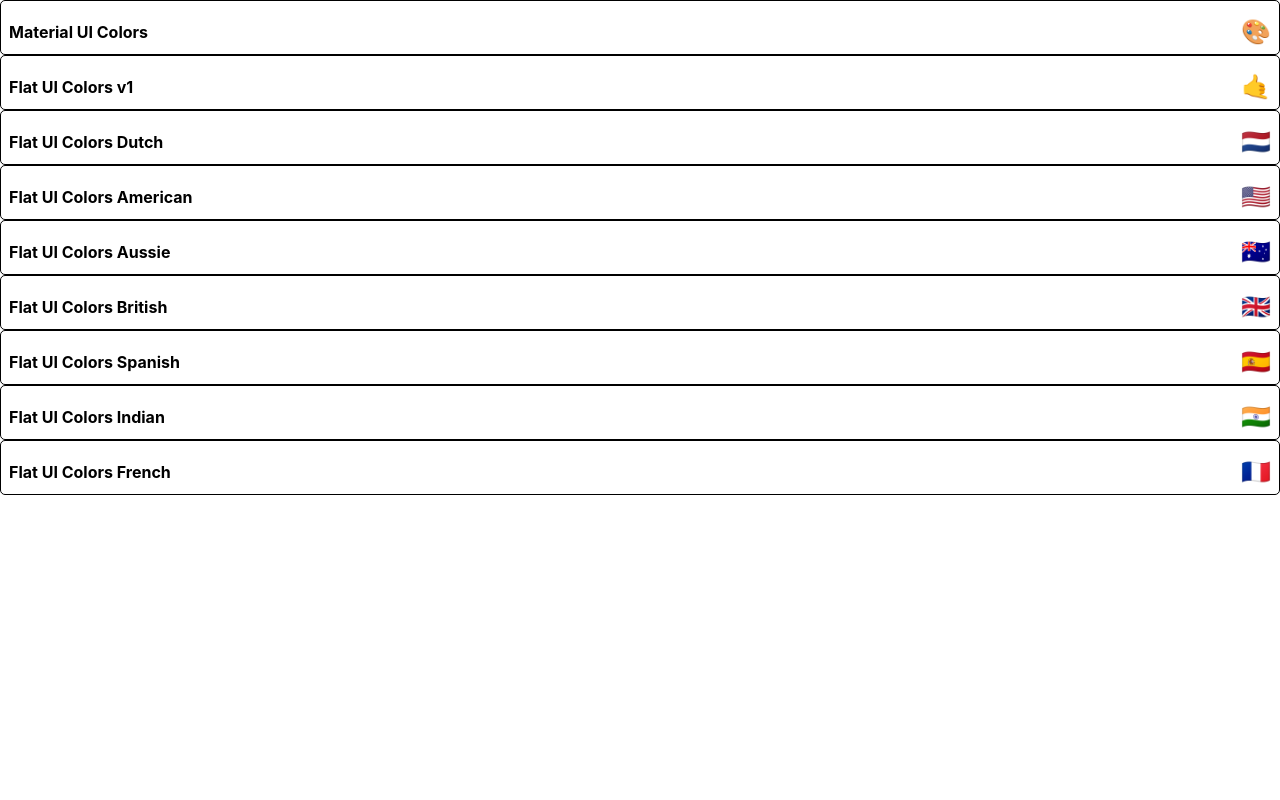
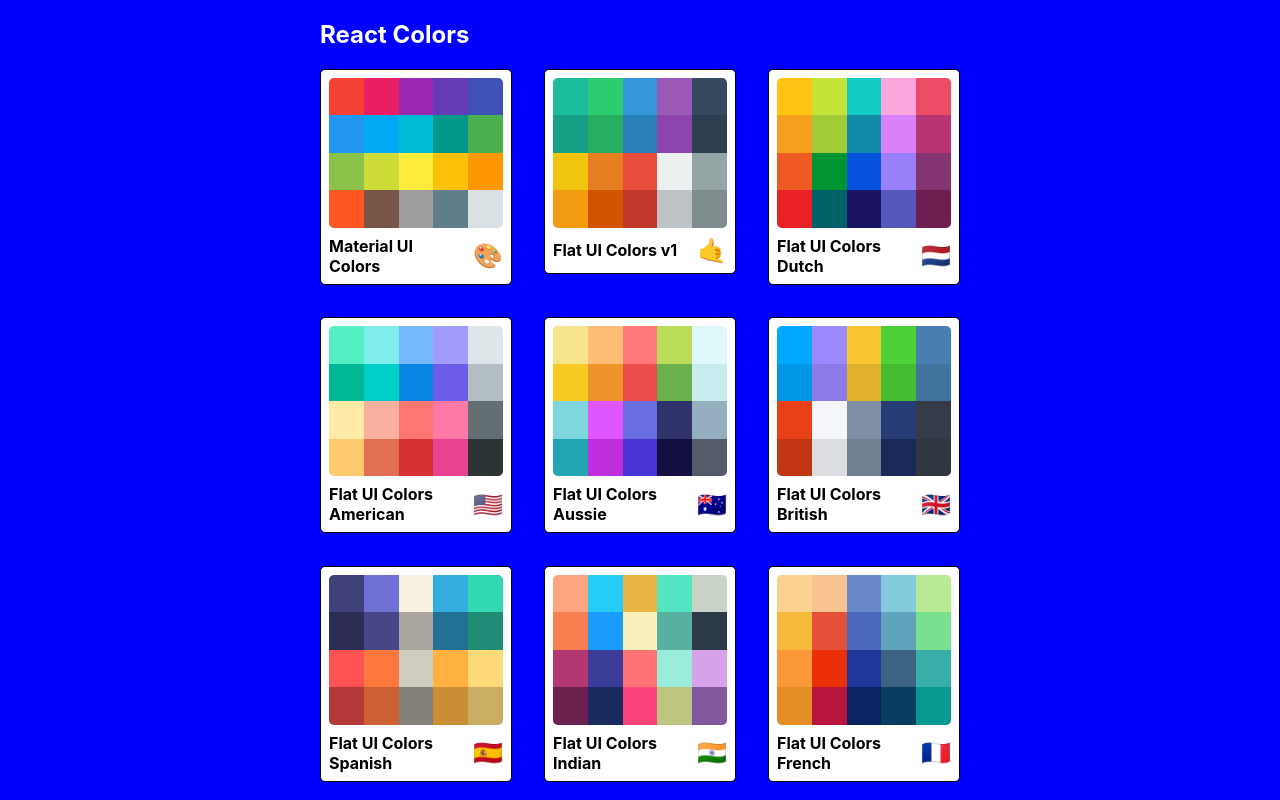
Before and after one commit to Cedric-Hurst/color-palette-project, a React (Create React App) app: page / in a window 1280 px wide. Built offline with nearby package versions, Linux system fonts and the light colour scheme.

Commit message:
Finish styling Minipalette

```diff
--- a/src/MiniPalette.js
+++ b/src/MiniPalette.js
@@ -19,7 +19,19 @@
         }
     },
     colors: {
-        backgroundColor: "grey",
+        backgroundColor: "#dae1e4",
+        height: "150px",
+        width: "100%",
+        borderRadius: "5px",
+        overflow: "hidden"
+    },
+    miniColor: {
+        height: "25%",
+        width: "20%",
+        display: "inline-block",
+        margin: "0 auto",
+        position: "relative",
+        marginBottom: "-4px"
     },
     title: {
         display: "flex",
@@ -41,9 +53,17 @@
 function MiniPalette(props) {
     const {classes, paletteName, emoji, id, colors} = props;
     return (
-        <Link key={id} className={classes.link}>
+        <Link to={`palette/${id}`} className={classes.link}>
             <div className={classes.root}>
-                <div className={classes.colors}></div>
+                <div className={classes.colors}>
+                    {colors.map(color =>
+                        <div
+                            className={classes.miniColor}
+                            style={{ backgroundColor: color.color }}
+                            key={color.name}
+                        />
+                    )}
+                </div>
                 <h5 className={classes.title}>{paletteName} <span className={classes.emoji}>{emoji}</span></h5>
             </div>
         </Link>
--- a/src/PaletteList.js
+++ b/src/PaletteList.js
@@ -1,13 +1,55 @@
 import React, { Component } from 'react'
-import MiniPalette  from './MiniPalette'
+import MiniPalette from './MiniPalette'
+import { withStyles } from 'react-jss'
 
-export default class PaletteList extends Component {
+const styles = {
+    root: {
+        backgroundColor: "blue",
+        height: "100vh",
+        display: "flex",
+        alignItems: "flex-start",
+        justifyContent: "center",
+
+    },
+    container: {
+        width: "50%",
+        display: "flex",
+        alignItems: "flex-start",
+        flexDirection: "column",
+        flexWrap: "wrap",
+    },
+    nav: {
+        display: "flex",
+        width: "100%",
+        justifyContent: "space-between",
+        color: "white",
+    },
+    palettes: {
+        boxSizing: "border-box",
+        width: "100%",
+        display: "grid",
+        gridTemplateColumns: "repeat(3,30%)",
+        gridGap: "5%"
+    }
+}
+
+class PaletteList extends Component {
     render() {
-        const {palettes} = this.props
+        const {palettes, classes} = this.props
         return (
-            <div>
-                {palettes.map(palette => <MiniPalette {...palette} /> )}
+            <div className={classes.root}>
+                <div className={classes.container}>
+                    <nav className={classes.nav}>
+                        <h1>React Colors</h1>
+                    </nav>
+                    <div className={classes.palettes}>
+                        {palettes.map(palette =>
+                            <MiniPalette key={palette.id}{...palette} />
+                        )}
+                    </div>
+                </div>
             </div>
         )
     }
 }
+export default withStyles(styles)(PaletteList);
```
Also changed, not shown: src/App.css (+1 -36 lines), src/index.css (indentation only).
